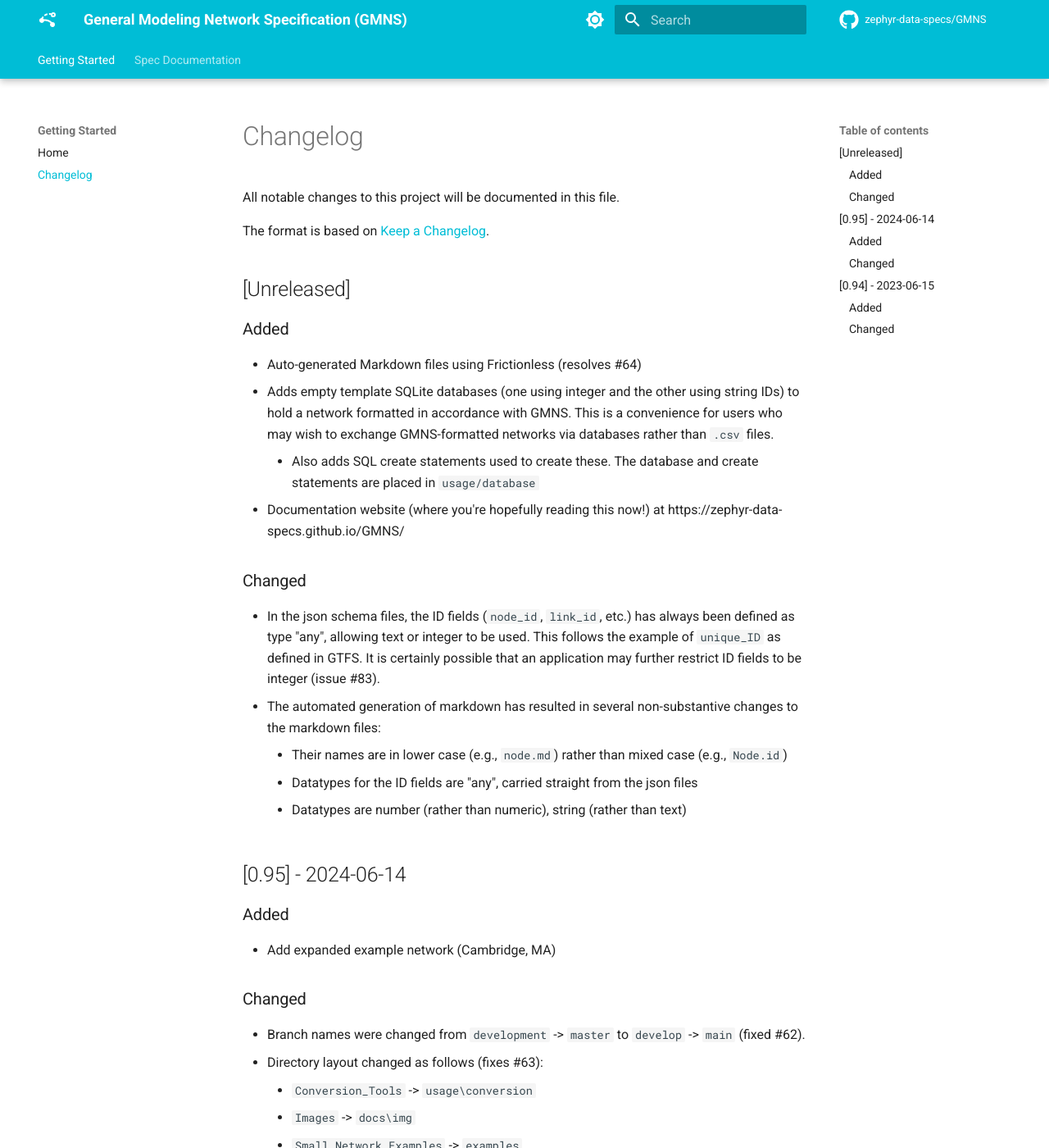
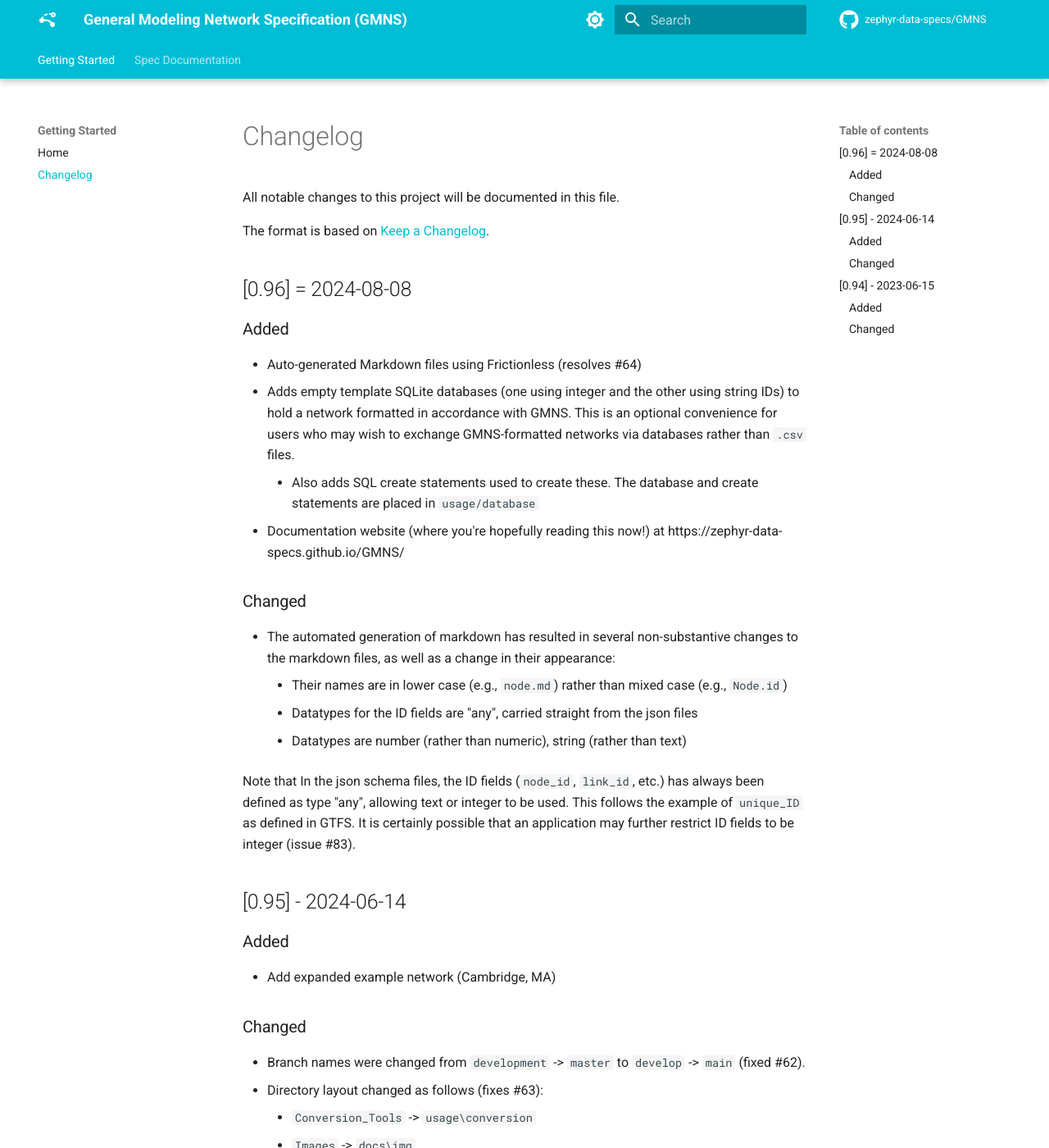
Before and after one commit to zephyr-data-specs/GMNS, an MkDocs documentation site: the page built from docs/changelog.md, in a window 1280 px wide and 1400 px high. Shown: the whole window at 82% size. Built offline with MkDocs 1.6.1 and Material for MkDocs 9.7.7, drawn with Linux system fonts in a browser that asks for light colours; comment, search, counter and statistics services are not loaded.

Commit message:
Update changelog.md

```diff
--- a/docs/changelog.md
+++ b/docs/changelog.md
@@ -4,22 +4,23 @@ All notable changes to this project will be documented in this file.
 
 The format is based on [Keep a Changelog](https://keepachangelog.com/en/1.1.0/)<!-- , and this project adheres to [Semantic Versioning](https://semver.org/spec/v2.0.0.html) -->.
 
-## [Unreleased]
+## [0.96] = 2024-08-08
 
 ### Added
 
 - Auto-generated Markdown files using Frictionless (resolves #64)
-- Adds empty template SQLite databases (one using integer and the other using string IDs) to hold a network formatted in accordance with GMNS. This is a convenience for users who may wish to exchange GMNS-formatted networks via databases rather than `.csv` files.
+- Adds empty template SQLite databases (one using integer and the other using string IDs) to hold a network formatted in accordance with GMNS. This is an optional convenience for users who may wish to exchange GMNS-formatted networks via databases rather than `.csv` files.
     - Also adds SQL create statements used to create these. The database and create statements are placed in `usage/database`
 - Documentation website (where you're hopefully reading this now!) at https://zephyr-data-specs.github.io/GMNS/
 
 ### Changed
 
-- In the json schema files, the ID fields (`node_id`, `link_id`, etc.) has always been defined as type "any", allowing text or integer to be used. This follows the example of `unique_ID` as defined in GTFS. It is certainly possible that an application may further restrict ID fields to be integer (issue #83).
-- The automated generation of markdown has resulted in several non-substantive changes to the markdown files:
+- The automated generation of markdown has resulted in several non-substantive changes to the markdown files, as well as a change in their appearance:
     - Their names are in lower case (e.g., `node.md`) rather than mixed case (e.g., `Node.id`)
     - Datatypes for the ID fields are "any", carried straight from the json files
     - Datatypes are number (rather than numeric), string (rather than text)
+
+Note that In the json schema files, the ID fields (`node_id`, `link_id`, etc.) has always been defined as type "any", allowing text or integer to be used. This follows the example of `unique_ID` as defined in GTFS. It is certainly possible that an application may further restrict ID fields to be integer (issue #83).
 
 ## [0.95] - 2024-06-14
 
```
